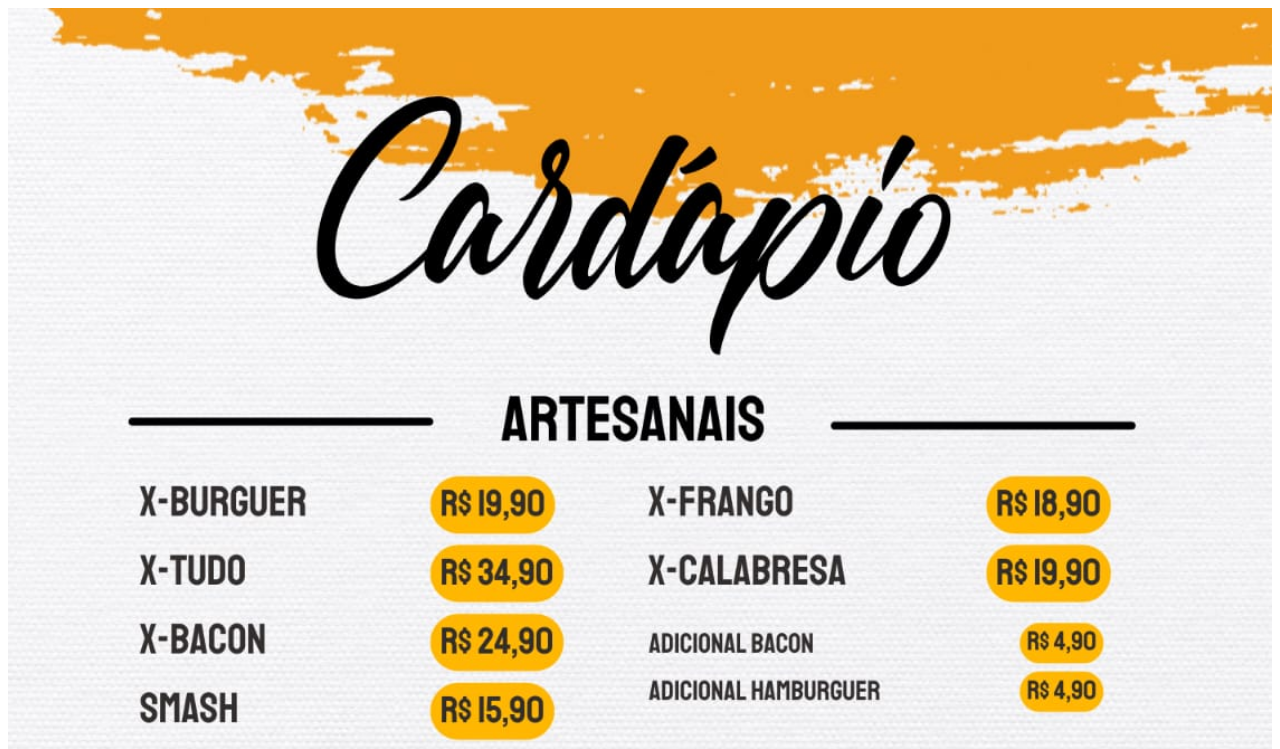
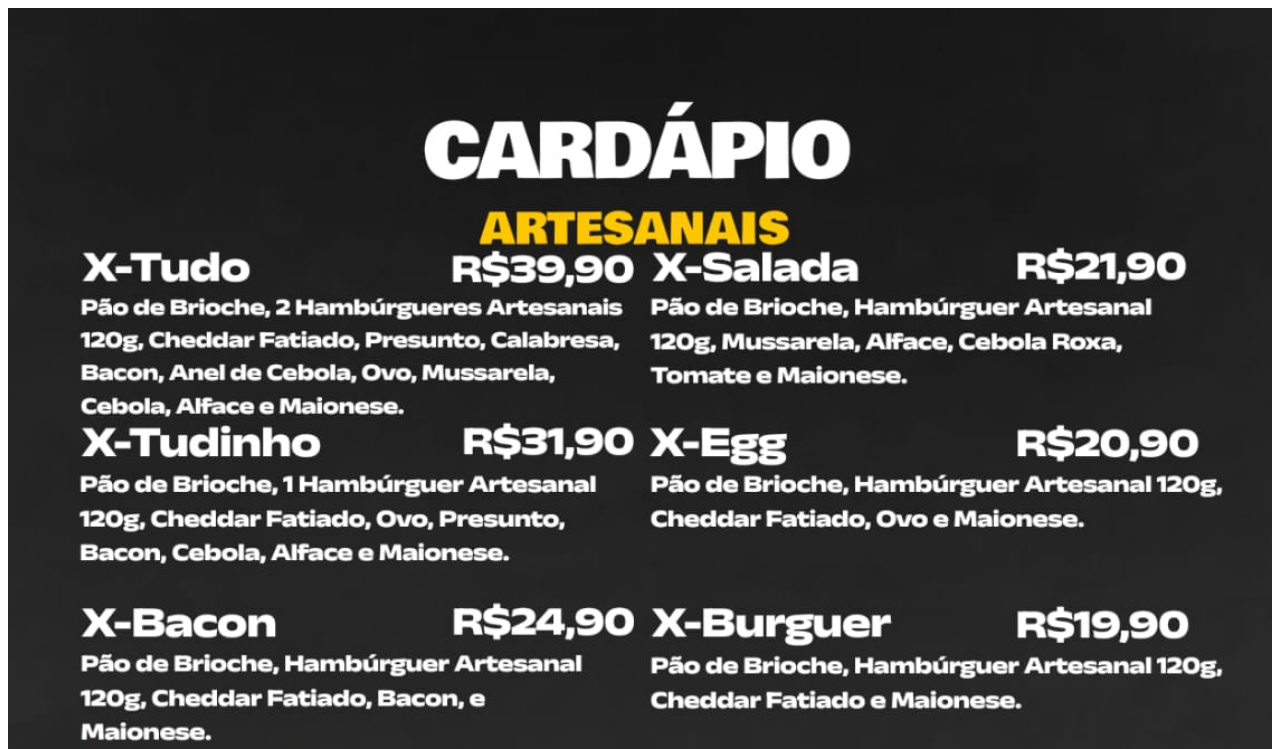
Before and after one commit to MAIA332/Food-Truck-card-pio, a plain HTML site: page index.html in a window 1280 px wide. Shown: the top 749 px of the page. Drawn offline with Linux system fonts and the light colour scheme.

Commit message:
cardapio v3

```diff
--- a/index.html
+++ b/index.html
@@ -6,6 +6,6 @@
     <title>Document</title>
 </head>
 <body>
-    <img width="100%" src="Assets/cardapioV2.jpeg" alt="" srcset="">
+    <img width="100%" src="Assets/Cardapiov3.jpeg" alt="" srcset="">
 </body>
 </html>
```
Also changed, not shown: Assets/Cardapiov3.jpeg (added).
